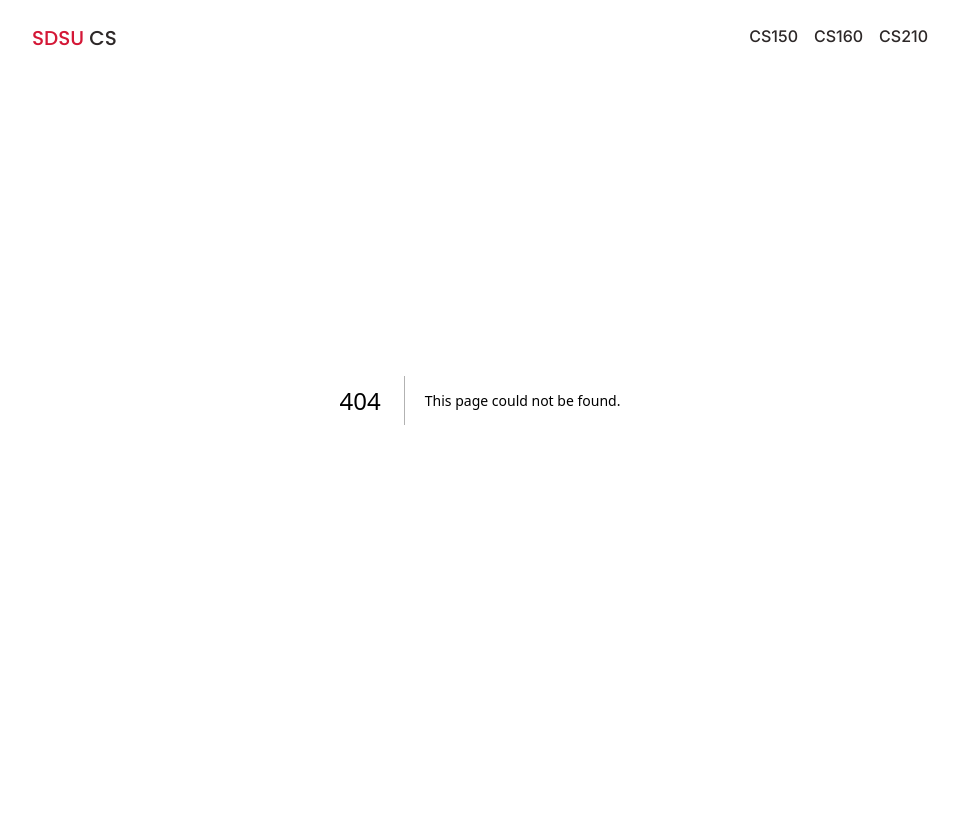
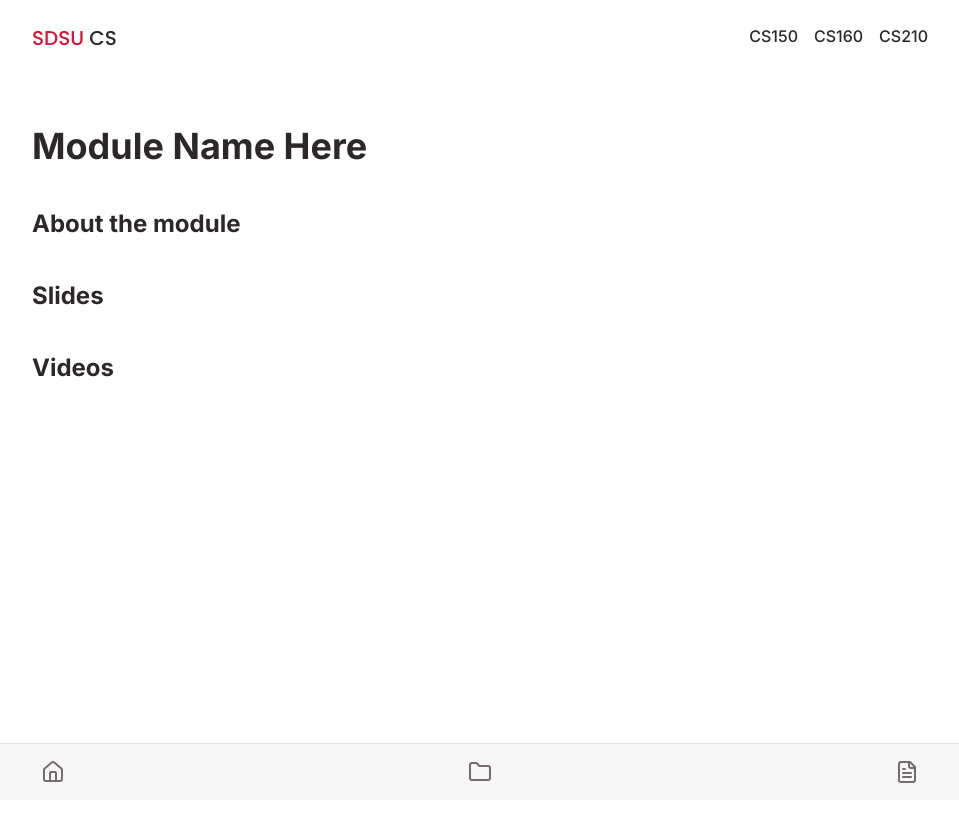
Before and after one commit to AjStraight619/sdsu-cs-website, a Next.js app: page /class/module-page in a window 1280 px wide. Before the commit this address had no page. Shown: the top 822 px of the page, without its empty margins (160-1119 px from the left). Before the commit the page ends 800 px from the top, so only its background shows below. Built offline with nearby package versions, Linux system fonts and the light colour scheme.

Commit message:
Add module page

```diff
--- /dev/null
+++ b/app/class/(class-pages)/module-page/page.tsx
@@ -0,0 +1,36 @@
+import ClassPageLayout from "@/components/class-page/ClassPageLayout";
+import Heading3 from "@/components/common/Heading3";
+import { ReactNode } from "react";
+
+export default function ModulePage() {
+	return (
+		<ClassPageLayout headingMainText="Module Name Here">
+			<ContentSectionWrapper headingText="About the module">
+				<>{/* Markdown Info here from each module */}</>
+			</ContentSectionWrapper>
+			<ContentSectionWrapper headingText="Slides">
+				<>{/* PDF Slides go here */}</>
+			</ContentSectionWrapper>
+			<ContentSectionWrapper headingText="Videos">
+				<>{/* Lecture video mp4s go here */}</>
+			</ContentSectionWrapper>
+		</ClassPageLayout>
+	);
+}
+
+interface IContentSectionWrapper {
+	headingText: string;
+	children: ReactNode;
+}
+
+function ContentSectionWrapper({
+	headingText,
+	children,
+}: IContentSectionWrapper) {
+	return (
+		<div className="flex flex-col gap-2">
+			<Heading3>{headingText}</Heading3>
+			{children}
+		</div>
+	);
+}
--- a/app/class/page.tsx
+++ b/app/class/page.tsx
@@ -1,15 +1,19 @@
 import CardsLayout from "@/components/class-page/CardsLayout";
 import ProfessorCard from "@/components/class-page/ProfessorCard";
-import HeadingSection from "@/components/common/HeadingSection";
+import Heading1 from "@/components/common/Heading1";
+import SubHeading from "@/components/common/SubHeading";
 
 export default function ClassPage() {
 	return (
 		<div className="mt-32 mx-6 mb-16 lg:mx-32 xl:mx-48 2xl:mx-60">
 			<div className="flex flex-col gap-8">
-				<HeadingSection
-					mainText="Course Name"
-					subText="Course Description goes here, typically longer than name"
-				/>
+				<div className="flex flex-col gap-2">
+					<Heading1>Course Name</Heading1>
+					<SubHeading>
+						Course Description goes here, typically goes longer than
+						name
+					</SubHeading>
+				</div>
 				<CardsLayout>
 					<ProfessorCard
 						professorName="Professor Name"
--- a/components/class-page/ClassPageLayout.tsx
+++ b/components/class-page/ClassPageLayout.tsx
@@ -1,10 +1,11 @@
 import { ReactNode } from "react";
-import HeadingSection from "../common/HeadingSection";
+import Heading1 from "../common/Heading1";
+import SubHeading from "../common/SubHeading";
 
 interface IClassPageLayout {
 	children: ReactNode;
 	headingMainText: string;
-	headingSubText: string;
+	headingSubText?: string | undefined;
 }
 
 export default function ClassPageLayout({
@@ -14,10 +15,10 @@ export default function ClassPageLayout({
 }: IClassPageLayout) {
 	return (
 		<div className="flex flex-col gap-12">
-			<HeadingSection
-				mainText={headingMainText}
-				subText={headingSubText}
-			/>
+			<div className="flex flex-col gap-2">
+				<Heading1>{headingMainText}</Heading1>
+				{headingSubText && <SubHeading>{headingSubText}</SubHeading>}
+			</div>
 			{children}
 		</div>
 	);
--- a/components/common/HeadingSection.tsx
+++ /dev/null
@@ -1,16 +0,0 @@
-import Heading1 from "./Heading1";
-import SubHeading from "./SubHeading";
-
-interface IHeadingSection {
-	mainText: string;
-	subText: string;
-}
-
-export default function HeadingSection({ mainText, subText }: IHeadingSection) {
-	return (
-		<div className="flex flex-col gap-2">
-			<Heading1>{mainText}</Heading1>
-			<SubHeading>{subText}</SubHeading>
-		</div>
-	);
-}
```
